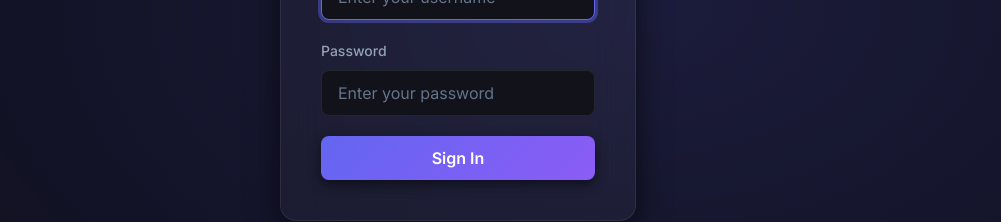
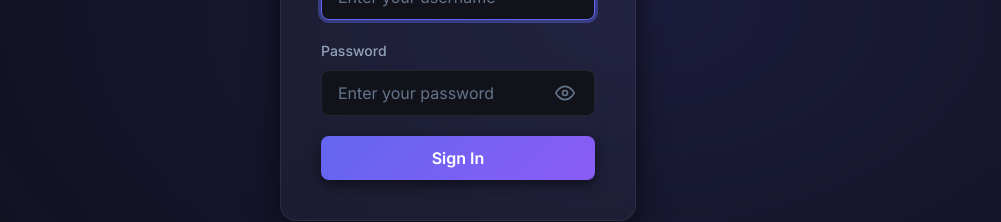
Before and after one commit to bahaaeddinezaoui/ITEMS, a React (Vite) app in the folder frontend/: page /login in a window 1280 px wide. Shown: the part 450-672 px from the top of the page, without its empty margins (182-1183 px from the left). Built offline with nearby package versions, Linux system fonts and the light colour scheme.

Commit message:
Added a "show password" button and added a wrong credentials message

```diff
--- a/frontend/src/index.css
+++ b/frontend/src/index.css
@@ -262,6 +262,38 @@ option {
     color: var(--color-text-muted);
 }
 
+.password-input-container {
+    position: relative;
+    width: 100%;
+}
+
+.password-toggle-btn {
+    position: absolute;
+    right: var(--space-3);
+    top: 50%;
+    transform: translateY(-50%);
+    background: transparent;
+    border: none;
+    color: var(--color-text-muted);
+    cursor: pointer;
+    padding: var(--space-2);
+    border-radius: var(--radius-sm);
+    transition: all var(--transition-fast);
+    display: flex;
+    align-items: center;
+    justify-content: center;
+}
+
+.password-toggle-btn:hover {
+    color: var(--color-text-primary);
+    background: var(--color-bg-card-hover);
+}
+
+.password-toggle-btn svg {
+    width: 20px;
+    height: 20px;
+}
+
 .btn {
     display: inline-flex;
     align-items: center;
@@ -310,6 +342,10 @@ option {
     margin-bottom: var(--space-5);
 }
 
+.error-message.shake {
+    animation: shake 0.5s ease-in-out;
+}
+
 .success-message {
     background: rgba(16, 185, 129, 0.1);
     border: 1px solid rgba(16, 185, 129, 0.3);
@@ -332,6 +368,18 @@ option {
 @keyframes spin {
     to {
         transform: rotate(360deg);
+    }
+}
+
+@keyframes shake {
+    0%, 100% {
+        transform: translateX(0);
+    }
+    10%, 30%, 50%, 70%, 90% {
+        transform: translateX(-2px);
+    }
+    20%, 40%, 60%, 80% {
+        transform: translateX(2px);
     }
 }
 
--- a/frontend/src/pages/LoginPage.jsx
+++ b/frontend/src/pages/LoginPage.jsx
@@ -7,19 +7,42 @@ const LoginPage = () => {
     const [password, setPassword] = useState('');
     const [error, setError] = useState('');
     const [loading, setLoading] = useState(false);
+    const [shouldShake, setShouldShake] = useState(false);
+    const [showPassword, setShowPassword] = useState(false);
     const { login } = useAuth();
     const navigate = useNavigate();
+
+    const getLoginErrorMessage = (err) => {
+        const status = err?.response?.status;
+
+        if (status === 401 || status === 400) {
+            return 'Invalid username or password.';
+        }
+
+        const apiError = err?.response?.data?.error;
+        if (typeof apiError === 'string' && apiError.trim()) {
+            return apiError;
+        }
+
+        return 'Login failed. Please try again.';
+    };
 
     const handleSubmit = async (e) => {
         e.preventDefault();
         setError('');
+        setShouldShake(false);
         setLoading(true);
 
         try {
             await login(username, password);
             navigate('/dashboard');
         } catch (err) {
-            setError(err.response?.data?.error || 'Login failed. Please try again.');
+            const errorMessage = getLoginErrorMessage(err);
+            setError(errorMessage);
+            if (errorMessage === 'Invalid username or password.') {
+                setShouldShake(true);
+                setTimeout(() => setShouldShake(false), 500);
+            }
         } finally {
             setLoading(false);
         }
@@ -40,7 +63,7 @@ const LoginPage = () => {
                     </div>
 
                     <form onSubmit={handleSubmit}>
-                        {error && <div className="error-message">{error}</div>}
+                        {error && <div className={`error-message ${shouldShake ? 'shake' : ''}`}>{error}</div>}
 
                         <div className="form-group">
                             <label htmlFor="username" className="form-label">
@@ -62,8 +85,9 @@ const LoginPage = () => {
                             <label htmlFor="password" className="form-label">
                                 Password
                             </label>
+                            <div className="password-input-container">
                                 <input
-                                type="password"
+                                    type={showPassword ? 'text' : 'password'}
                                     id="password"
                                     className="form-input"
                                     placeholder="Enter your password"
@@ -71,6 +95,25 @@ const LoginPage = () => {
                                     onChange={(e) => setPassword(e.target.value)}
                                     required
                                 />
+                                <button
+                                    type="button"
+                                    className="password-toggle-btn"
+                                    onClick={() => setShowPassword(!showPassword)}
+                                    aria-label={showPassword ? 'Hide password' : 'Show password'}
+                                >
+                                    {showPassword ? (
+                                        <svg viewBox="0 0 24 24" fill="none" stroke="currentColor" strokeWidth="2">
+                                            <path d="M17.94 17.94A10.07 10.07 0 0 1 12 20c-7 0-11-8-11-8a18.45 18.45 0 0 1 5.06-5.94M9.9 4.24A9.12 9.12 0 0 1 12 4c7 0 11 8 11 8a18.5 18.5 0 0 1-2.16 3.19m-6.72-1.07a3 3 0 1 1-4.24-4.24"/>
+                                            <line x1="1" y1="1" x2="23" y2="23"/>
+                                        </svg>
+                                    ) : (
+                                        <svg viewBox="0 0 24 24" fill="none" stroke="currentColor" strokeWidth="2">
+                                            <path d="M1 12s4-8 11-8 11 8 11 8-4 8-11 8-11-8-11-8z"/>
+                                            <circle cx="12" cy="12" r="3"/>
+                                        </svg>
+                                    )}
+                                </button>
+                            </div>
                         </div>
 
                         <button
--- a/frontend/src/services/api.js
+++ b/frontend/src/services/api.js
@@ -36,6 +36,12 @@ api.interceptors.response.use(
     (response) => response,
     async (error) => {
         if (error.response?.status === 401) {
+            const requestUrl = error?.config?.url || '';
+
+            if (requestUrl.includes('auth/login/')) {
+                return Promise.reject(error);
+            }
+
             // Clear tokens and redirect to login
             localStorage.removeItem('access_token');
             localStorage.removeItem('refresh_token');
```
Also changed, not shown: 5 other files (tests, documents, lock files or other folders). Lines whose indentation alone changed are shown as unchanged.
